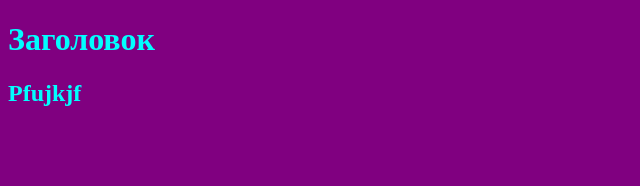
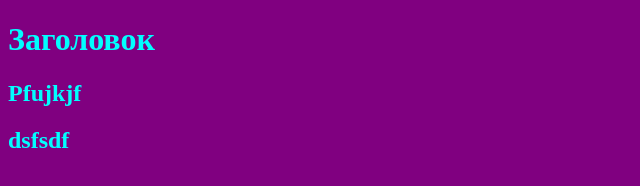
Before and after one commit to Azamat4665/github-for-beginners, a plain HTML site: page index.html in a window 1280 px wide. Shown: the full height of the page, 0-640 px from the left. Drawn offline with Linux system fonts and the light colour scheme.

Commit message:
Update index.html

```diff
--- a/index.html
+++ b/index.html
@@ -9,5 +9,6 @@
 <body>
     <h1>Заголовок</h1>
     <h2>Pfujkjf</h2>
+    <h2>dsfsdf</h2>
 </body>
 </html>
```
